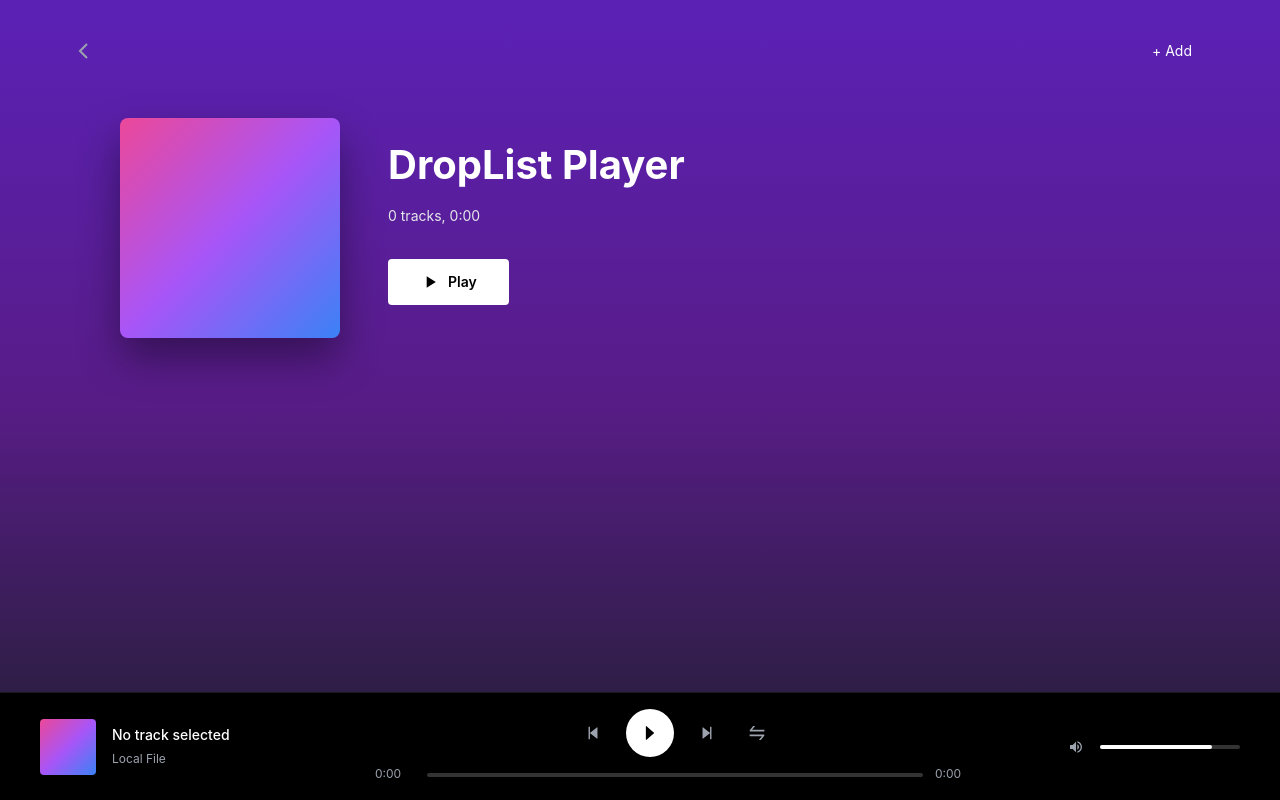
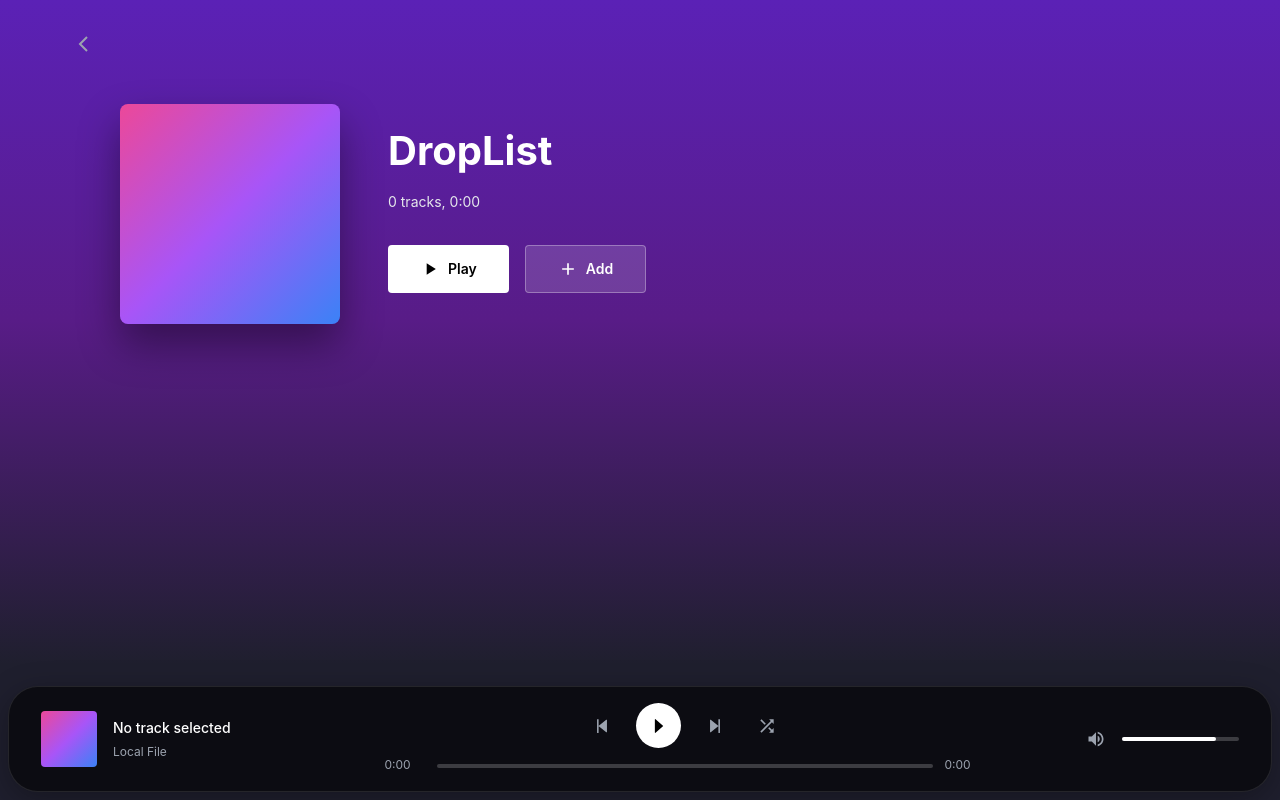
Before and after one commit to IamPrommate/DropList, a Next.js app in the folder drop-list-web/: page / in a window 1280 px wide. Built offline with nearby package versions, Linux system fonts and the light colour scheme.

Commit message:
ui: improve frontend

```diff
--- a/drop-list-web/package.json
+++ b/drop-list-web/package.json
@@ -11,6 +11,7 @@
   "dependencies": {
     "@ant-design/icons": "^6.1.0",
     "antd": "^5.27.4",
+    "googleapis": "^162.0.0",
     "next": "15.5.4",
     "react": "19.1.0",
     "react-dom": "19.1.0",
--- a/drop-list-web/src/app/components/AudioPlayer.tsx
+++ b/drop-list-web/src/app/components/AudioPlayer.tsx
@@ -3,7 +3,7 @@
 
 import { useEffect, useMemo, useRef, useState } from 'react';
 import { TrackType } from '../lib/types';
-import { CaretRightOutlined, PauseOutlined, StepBackwardOutlined, StepForwardOutlined, SwapOutlined } from '@ant-design/icons';
+import { CaretRightOutlined, PauseOutlined, StepBackwardOutlined, StepForwardOutlined } from '@ant-design/icons';
 
 type Props = {
     track?: TrackType;
@@ -113,9 +113,19 @@ export default function AudioPlayer({
 
     const formatTime = (sec: number) => {
         if (!sec || !Number.isFinite(sec)) return '0:00';
-        const m = Math.floor(sec / 60);
-        const s = Math.floor(sec % 60);
-        return `${m}:${s.toString().padStart(2, '0')}`;
+
+        const hours = Math.floor(sec / 3600);
+        const minutes = Math.floor((sec % 3600) / 60);
+        const seconds = Math.floor(sec % 60);
+
+        // If 1 hour or more, show as H:MM:SS
+        if (hours > 0) {
+            return `${hours}:${minutes.toString().padStart(2, '0')}:${seconds.toString().padStart(2, '0')}`;
+        }
+        // Otherwise show as MM:SS
+        else {
+            return `${minutes}:${seconds.toString().padStart(2, '0')}`;
+        }
     };
 
     const progressPercentage = duration > 0 ? (currentTime / duration) * 100 : 0;
@@ -183,7 +193,7 @@ export default function AudioPlayer({
                             onClick={handlePrev}
                             disabled={!track}
                         >
-                            <StepBackwardOutlined />
+                            <StepBackwardOutlined style={{ fontSize: '20px' }} />
                         </button>
                         <button
                             className="play-pause-btn"
@@ -197,7 +207,7 @@ export default function AudioPlayer({
                             onClick={handleNext}
                             disabled={!track}
                         >
-                            <StepForwardOutlined />
+                            <StepForwardOutlined style={{ fontSize: '20px' }} />
                         </button>
                         <button
                             className="control-btn"
@@ -205,7 +215,9 @@ export default function AudioPlayer({
                             disabled={!track}
                             style={{ color: isShuffled ? '#fff' : '#9ca3af' }}
                         >
-                            <SwapOutlined />
+                            <svg width="20" height="20" viewBox="0 0 24 24" fill="currentColor">
+                                <path d="M10.59 9.17L5.41 4 4 5.41l5.17 5.17 1.42-1.41zM14.5 4l2.04 2.04L4 18.59 5.41 20 17.96 7.46 20 9.5V4h-5.5zm.33 9.41l-1.41 1.41 3.13 3.13L14.5 20H20v-5.5l-2.04 2.04-3.13-3.13z"/>
+                            </svg>
                         </button>
                     </div>
 
@@ -264,12 +276,13 @@ export default function AudioPlayer({
                 {/* Volume Control */}
                 <div className="volume-control">
                     <button className="volume-btn">
-                        <svg width="16" height="16" viewBox="0 0 24 24" fill="currentColor">
+                        <svg width="20" height="20" viewBox="0 0 24 24" fill="currentColor">
                             <path d="M3 9v6h4l5 5V4L7 9H3zm13.5 3c0-1.77-1.02-3.29-2.5-4.03v8.05c1.48-.73 2.5-2.25 2.5-4.02zM14 3.23v2.06c2.89.86 5 3.54 5 6.71s-2.11 5.85-5 6.71v2.06c4.01-.91 7-4.49 7-8.77s-2.99-7.86-7-8.77z"/>
                         </svg>
                     </button>
                     <div
                         className="volume-slider"
+                        style={{ width: '117px' }}
                         onMouseDown={(e) => {
                             const rect = e.currentTarget.getBoundingClientRect();
                             const updateVolume = (clientX: number) => {
--- a/drop-list-web/src/app/globals.css
+++ b/drop-list-web/src/app/globals.css
@@ -23,4 +23,14 @@ body {
   background: var(--background);
   color: var(--foreground);
   font-family: Arial, Helvetica, sans-serif;
+  overflow-x: hidden;
+  scroll-behavior: smooth;
+  -webkit-overflow-scrolling: touch;
+  overscroll-behavior-y: contain;
 }
+
+html {
+  scroll-behavior: smooth;
+  -webkit-overflow-scrolling: touch;
+  overscroll-behavior-y: contain;
+}
--- a/drop-list-web/src/app/layout.scss
+++ b/drop-list-web/src/app/layout.scss
@@ -1,16 +1,22 @@
 @reference "./globals.css";
 
 .pageRoot {
-  background: linear-gradient(to bottom, #5b21b6, #581c87, #1f1f2e);
+  background: linear-gradient(to bottom, #5b21b6 0%, #581c87 40%, #1f1f2e 83%);
   min-height: 100vh;
   font-family: -apple-system, BlinkMacSystemFont, 'Segoe UI', Roboto, 'Helvetica Neue', Arial, sans-serif;
   color: #fff;
+  scroll-behavior: smooth;
+  overflow-x: hidden;
+  -webkit-overflow-scrolling: touch;
+  scrollbar-width: thin;
+  scrollbar-color: rgba(255, 255, 255, 0.3) transparent;
 }
 
 .container {
   max-width: 1200px;
   margin: 0 auto;
   padding: 2rem;
+  padding-bottom: calc(2rem + 100px);
 }
 
 .header {
@@ -36,8 +42,10 @@
 }
 
 .header-btn:hover {
-  background: rgba(255, 255, 255, 0.1);
+  background: rgba(255, 255, 255, 0.15);
   border-radius: 4px;
+  transform: translateY(-1px);
+  transition: all 0.2s ease;
 }
 
 .share-btn {
@@ -111,6 +119,9 @@
 
 .play-btn:hover {
   background: #f3f4f6;
+  transform: translateY(-2px);
+  box-shadow: 0 4px 12px rgba(0, 0, 0, 0.15);
+  transition: all 0.2s ease;
 }
 
 .download-btn {
@@ -128,7 +139,10 @@
 }
 
 .download-btn:hover {
-  background: rgba(255, 255, 255, 0.25);
+  background: rgba(255, 255, 255, 0.3);
+  transform: translateY(-2px);
+  box-shadow: 0 4px 12px rgba(255, 255, 255, 0.1);
+  transition: all 0.2s ease;
 }
 
 .playlist {
@@ -147,11 +161,16 @@
 }
 
 .track-item:hover {
-  background: rgba(255, 255, 255, 0.05);
+  background: rgba(255, 255, 255, 0.07);
+  transform: translateX(4px);
+  transition: all 0.2s ease;
 }
 
 .track-item.active {
-  background: rgba(255, 255, 255, 0.1);
+  background: rgba(255, 255, 255, 0.13);
+  border-left: 3px solid #22c55e;
+  box-shadow: 0 0 20px rgba(34, 197, 94, 0.1);
+  transform: translateX(4px);
 }
 
 .track-number {
@@ -267,13 +286,19 @@
 /* New Player Footer Styles */
 .player-footer {
   position: fixed;
-  bottom: 0;
-  left: 0;
-  right: 0;
-  background: #000;
-  border-top: 1px solid rgba(255, 255, 255, 0.1);
+  bottom: 0.5rem;
+  left: 50%;
+  transform: translateX(-50%);
+  width: calc(100% - 1rem);
+  max-width: 1300px;
+  background: rgba(0, 0, 0, 0.6);
+  backdrop-filter: blur(20px);
+  -webkit-backdrop-filter: blur(20px);
+  border: 1px solid rgba(255, 255, 255, 0.1);
+  border-radius: 30px;
   padding: 1rem 2rem;
   z-index: 1000;
+  box-shadow: 0 8px 32px rgba(0, 0, 0, 0.3);
 }
 
 .player-container {
@@ -350,8 +375,8 @@
 .play-pause-btn {
   background: #fff;
   color: #000;
-  width: 48px;
-  height: 48px;
+  width: 45px;
+  height: 45px;
   border-radius: 50%;
   display: flex;
   align-items: center;
--- a/drop-list-web/src/app/page.tsx
+++ b/drop-list-web/src/app/page.tsx
@@ -154,9 +154,19 @@ export default function HomePage() {
 
   const formatDuration = (seconds: number) => {
     if (!seconds || !Number.isFinite(seconds)) return '0:00';
-    const m = Math.floor(seconds / 60);
-    const s = Math.floor(seconds % 60);
-    return `${m}:${s.toString().padStart(2, '0')}`;
+
+    const hours = Math.floor(seconds / 3600);
+    const minutes = Math.floor((seconds % 3600) / 60);
+    const secs = Math.floor(seconds % 60);
+
+    // If 1 hour or more, show as H:MM:SS
+    if (hours > 0) {
+      return `${hours}:${minutes.toString().padStart(2, '0')}:${secs.toString().padStart(2, '0')}`;
+    }
+    // Otherwise show as MM:SS
+    else {
+      return `${minutes}:${secs.toString().padStart(2, '0')}`;
+    }
   };
 
   // Parse track name to extract title and artist
@@ -221,7 +231,7 @@ export default function HomePage() {
                 </svg>
                 Manage
               </button> */}
-              <button className="header-btn" onClick={handleFolderPick}>+ Add</button>
+              {/* <button className="header-btn" onClick={handleFolderPick}>+ Add</button> */}
               {/* <button className="share-btn">Share</button> */}
             </div>
           </div>
@@ -229,7 +239,7 @@ export default function HomePage() {
           <div className="main-content">
             <div className="album-art"></div>
             <div className="info-section">
-              <h1 className="title">{selectedFolderName || 'DropList Player'}</h1>
+              <h1 className="title">{selectedFolderName || 'DropList'}</h1>
               <p className="subtitle">{tracks.length} tracks, {formatDuration(totalDuration)}</p>
               <div className="buttons">
                 <button
@@ -249,14 +259,12 @@ export default function HomePage() {
                   </svg>
                   {isPlaying ? 'Pause' : 'Play'}
                 </button>
-                {/* <button className="download-btn">
+                <button className="download-btn" onClick={handleFolderPick}>
                   <svg width="20" height="20" viewBox="0 0 24 24" fill="none" stroke="currentColor" strokeWidth="2">
-                    <path d="M21 15v4a2 2 0 01-2 2H5a2 2 0 01-2-2v-4"></path>
-                    <polyline points="7 10 12 15 17 10"></polyline>
-                    <line x1="12" y1="15" x2="12" y2="3"></line>
+                    <path d="M12 5v14m-7-7h14"></path>
                   </svg>
-                  Download
-                </button> */}
+                  Add
+                </button>
               </div>
             </div>
           </div>
```
Also changed, not shown: 1 other file (tests, documents, lock files or other folders).
